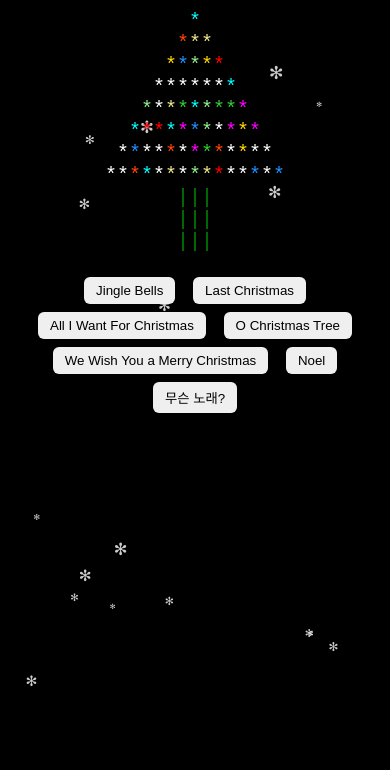
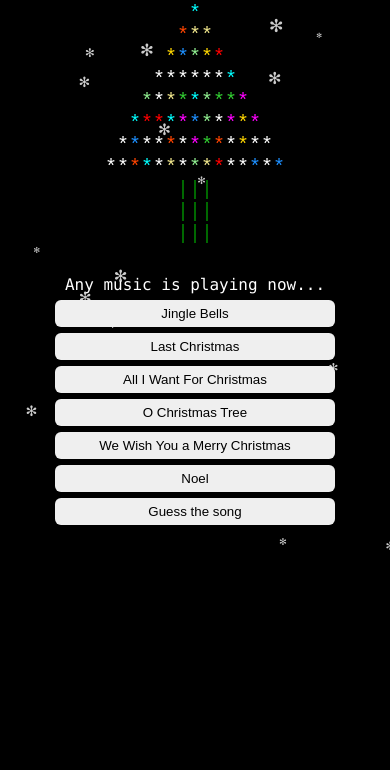
Before and after one commit to HEEJINO/christmas, a plain HTML site: page index.html in a window 390 px wide. Shown: the part 130-900 px from the top of the page. Drawn offline with Linux system fonts and the light colour scheme.

Commit message:
수정..

```diff
--- a/index.html
+++ b/index.html
@@ -25,9 +25,10 @@
         opacity: 0.8;
         user-select: none;
         animation-name: snow-fall;
-        animation-timing-function: lienar;
+        animation-timing-function: linear;
         animation-iteration-count: 1;
     }
+
 
     @keyframes snow-fall {
         0% {
@@ -36,6 +37,18 @@
         100% {
             transform: translateY(110vh);
         }
+    }
+
+
+    @media (max-width: 600px) {
+      #tree {
+        font-size: 16px;
+      }
+      #controls button {
+        display: block;
+        width: 80%;
+        margin: 6px auto;
+      }
     }
 
     body {
@@ -61,6 +74,10 @@
       text-align: left;
       margin-top: 16px
     }
+    #now-playing{
+      margin-top: 10px;
+      font-size: 16px;
+    }
     #controls {
       margin-bottom: 20px;
     }
@@ -76,16 +93,17 @@
 </head>
 <body>
   <div id = "content">
-    <h1>🎄크리스마스 선물🎄</h1>
+    <h1>🎄Little Present🎄</h1>
     <pre id="tree"></pre>
+    <div id = "now-playing">Any music is playing now...</div>
     <div id="controls">
-      <button data-song="jingle">Jingle Bells</button>
-      <button data-song="lastChristmas">Last Christmas</button>
-      <button data-song="allIWant">All I Want For Christmas</button>
-      <button data-song="tree">O Christmas Tree</button>
-      <button data-song="weWish">We Wish You a Merry Christmas</button>
-      <button data-song="noel">Noel</button>
-      <button data-song="default">무슨 노래?</button>
+      <button data-song="jingle" data-label="Jingle Bells">Jingle Bells</button>
+      <button data-song="lastChristmas" data-label="Last Christmas">Last Christmas</button>
+      <button data-song="allIWant" data-label="All I Want For Christmas">All I Want For Christmas</button>
+      <button data-song="tree" data-label="Oh Christmas Tree">O Christmas Tree</button>
+      <button data-song="weWish" data-label="We Wish You A Merry Christmas">We Wish You a Merry Christmas</button>
+      <button data-song="noel" data-label="Noel">Noel</button>
+      <button data-song="default" data-label="???">Guess the song</button>
     </div>
   </div>
 
@@ -319,6 +337,7 @@
       });
     }
 
+
     async function playMelody(melody) {
       if (isPlaying) return;
       isPlaying = true;
@@ -338,14 +357,20 @@
       isPlaying = false;
     }
 
+    const nowPlayingEl = document.getElementById("now-playing");
 
     document.getElementById("controls").addEventListener("click", async (e) => {
       if (e.target.tagName !== "BUTTON") return;
       const key = e.target.dataset.song;
+      const label = e.target.dataset.label || e.target.textContent;
       const melody = MELODIES[key] || MELODIES.default;
+
+      nowPlayingEl.textContent = `Now Playing... ${label}🎵`;
       await audioCtx.resume();
-      playMelody(melody);
+      await playMelody(melody);
+      nowPlayingEl.textContent = "Song Ended..."
     });
+
 
     const snowContainer = document.getElementById("snow-container");
 
```
